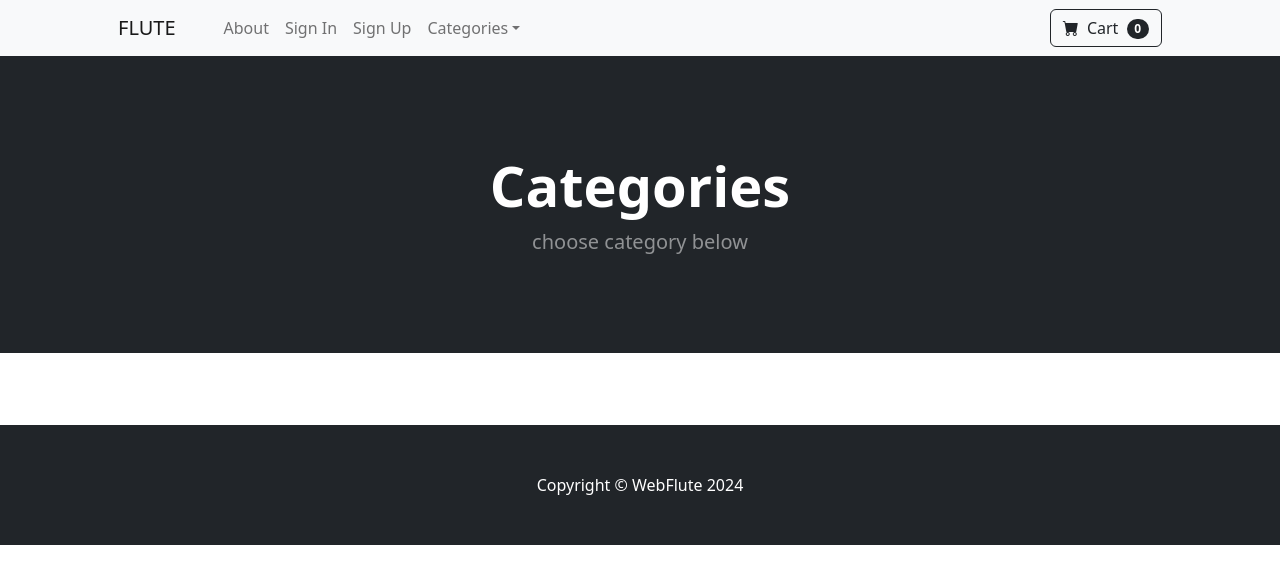
After one commit to Taylor-Carr/Flute, a Django app: page /category_summary/ in a window 1280 px wide. The commit adds this page. Shown: the top 584 px of the page. Run offline with Django 4.2, Linux system fonts and the light colour scheme; data that the repository does not hold is empty; some libraries are stand-ins or nearby versions.

Commit message:
added category template, url and view. added update customer detail form, class and url

```diff
--- /dev/null
+++ b/store/templates/category_summary.html
@@ -0,0 +1,41 @@
+{% extends 'base.html' %}
+{% block content %}
+
+<header class="bg-dark py-5">
+    <div class="container px-4 px-lg-5 my-5">
+        <div class="text-center text-white">
+            <h1 class="display-4 fw-bolder">Categories</h1>
+            <p class="lead fw-normal text-white-50 mb-0">choose category below</p>
+        </div>
+    </div>
+</header>
+
+<br>
+<br>
+<br>
+<div class="row">
+    {% for category in categories %}
+    <div class="col-12 col-sm-6 col-md-4 mb-5">
+        <div class="card h-100">
+            <!-- Product image-->
+            <img class="card-img-top" src="" alt="..." />
+            <!-- Product details-->
+            <div class="card-body p-4">
+                <div class="text-center">
+                    <!-- Product name-->
+                    <h5 class="fw-bolder">{{ category.name }}</h5>
+                    <!-- Add any other details you want here -->
+                </div>
+            </div>
+            <!-- Product actions-->
+            <div class="card-footer p-4 pt-0 border-top-0 bg-transparent">
+                <div class="text-center">
+                    <a class="btn btn-outline-dark mt-auto" href="{% url 'category' category %}">View Category</a>
+                </div>
+            </div>
+        </div>
+    </div>
+    {% endfor %}
+</div>
+
+{% endblock %}
--- a/store/templates/navbar.html
+++ b/store/templates/navbar.html
@@ -24,6 +24,7 @@
                 <!-- Login and Logout -->
                 {% if user.is_authenticated %}
                     <li class="nav-item"><a class="nav-link" href="{% url 'logout' %}">Sign Out</a></li>
+                    <li class="nav-item"><a class="nav-link" href="{% url 'update_user' %}">Update account</a></li>
                 {% else %}
                     <li class="nav-item"><a class="nav-link" href="{% url 'login' %}">Sign In</a></li>
                     <li class="nav-item"><a class="nav-link" href="{% url 'register' %}">Sign Up</a></li>
@@ -32,7 +33,7 @@
                 <li class="nav-item dropdown">
                     <a class="nav-link dropdown-toggle" id="navbarDropdown" href="#" role="button" data-bs-toggle="dropdown" aria-expanded="false">Categories</a>
                     <ul class="dropdown-menu" aria-labelledby="navbarDropdown">
-                        <li><a class="dropdown-item" href="{% url 'home' %}">All Websites</a></li>
+                        <li><a class="dropdown-item" href="{% url 'category_summary' %}">All Categories</a></li>
                         <li><hr class="dropdown-divider" /></li>
                         <li><a class="dropdown-item" href="{% url 'category' 'Commerce' %}">E-Commerce</a></li>
                         <li><a class="dropdown-item" href="{% url 'category' 'Construction' %}">Construction</a></li>
--- a/store/urls.py
+++ b/store/urls.py
@@ -6,7 +6,9 @@ urlpatterns = [
     path('login/', views.login_user, name='login'),
     path('logout/', views.logout_user, name='logout'),
     path('register/', views.register, name='register'),
+    path('update_user/', views.update_user, name='update_user'),
     path('product/<int:pk>', views.product, name='product'),
     path('category/<str:foo>/', views.category, name='category'),
+    path('category_summary/', views.category_summary, name='category_summary'),
 
 ]
--- a/store/views.py
+++ b/store/views.py
@@ -4,10 +4,35 @@ from django.contrib.auth import authenticate, login, logout
 from django.contrib import messages
 from django.contrib.auth.models import User
 from django.contrib.auth.forms import UserCreationForm
-from .forms import SignUpForm
+from .forms import SignUpForm, UpdateUserForm
 from django import forms
+from django.shortcuts import render, redirect, get_object_or_404
 from .models import Customer
 
+def category_summary(request):
+    categories = Category.objects.all()
+    return render(request, 'category_summary.html', {"categories":categories})
+
+def update_user(request):
+    if request.user.is_authenticated:
+        try:
+            current_customer = Customer.objects.get(email=request.user.email)
+        except Customer.DoesNotExist:
+            messages.error(request, "Customer profile does not exist")
+            return redirect('home')
+
+        user_form = UpdateUserForm(request.POST or None, instance=current_customer)
+
+        if request.method == 'POST':
+            if user_form.is_valid():
+                user_form.save()
+                messages.success(request, "Account Updated")
+                return redirect('home')
+
+        return render(request, "update_user.html", {'user_form': user_form})
+    else:
+        messages.error(request, "Please log in to update your account")
+        return redirect('home')
 
 def category(request, foo):
     foo = foo.replace('-', ' ')
```
Also changed, not shown: store/forms.py (+23 -4 lines), store/templates/update_user.html (added, +30 -0 lines).
